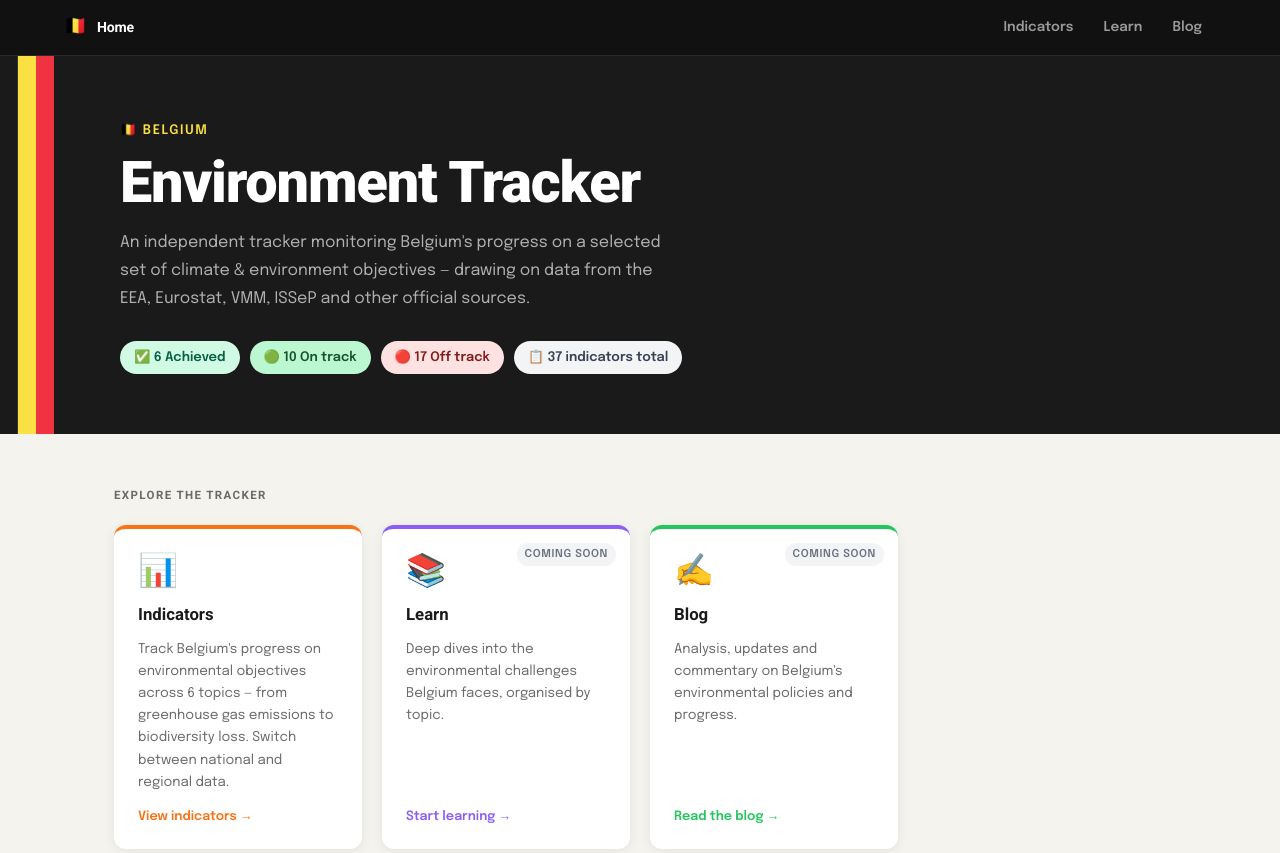
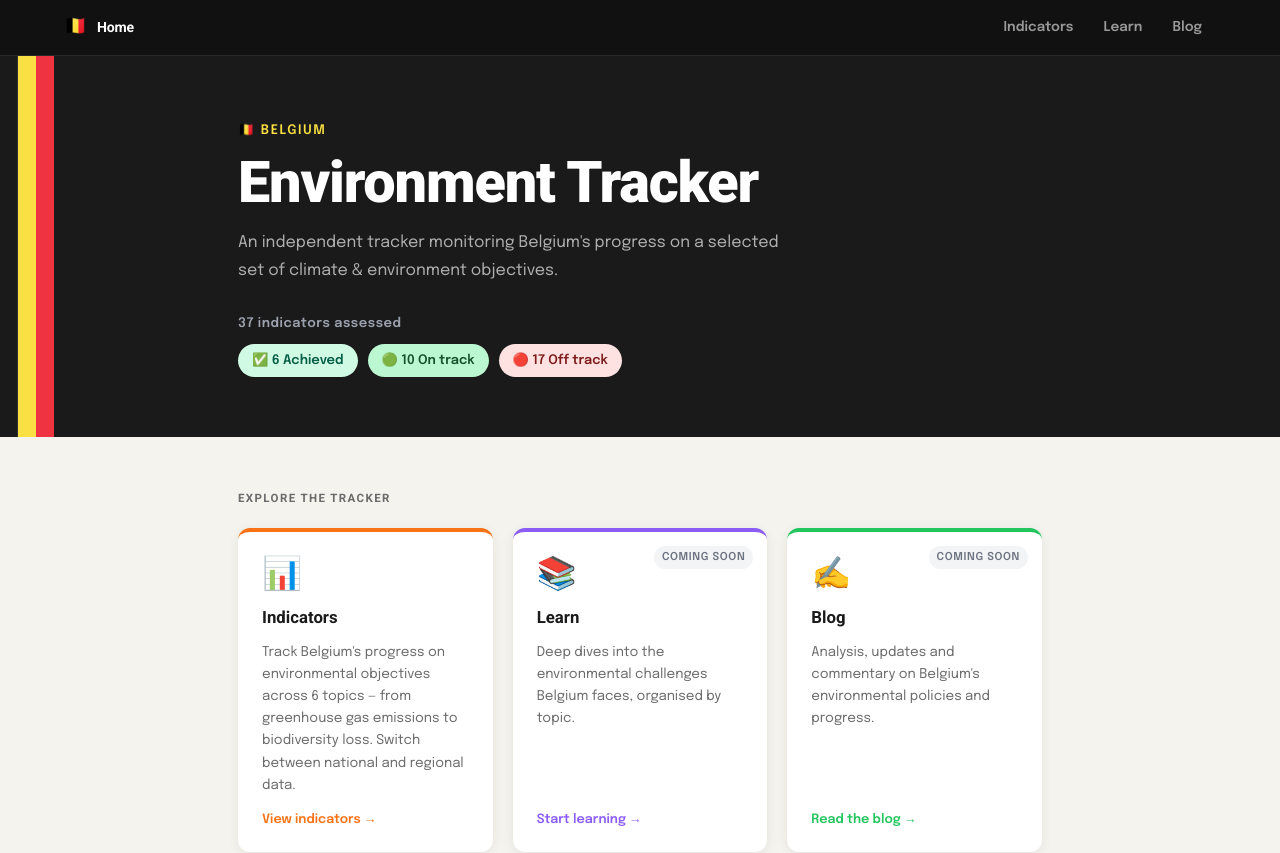
Before and after one commit to TjokMeuwissen/Belgium-Environment-Tracker, a Next.js app: page / in a window 1280 px wide. Shown: the top 853 px of the page. Built offline with nearby package versions, Linux system fonts and the light colour scheme.

Commit message:
Add files via upload

```diff
--- a/app/globals.css
+++ b/app/globals.css
@@ -438,9 +438,9 @@ footer { background: #1a1a1a; color: #666; text-align: center; padding: 24px 32p
 }
 
 .landing-hero-inner {
-  max-width: 1200px;
+  max-width: 900px;
   margin: 0 auto;
-  padding: 64px 48px 60px 80px;
+  padding: 64px 48px 60px;
 }
 
 .landing-eyebrow {
@@ -471,6 +471,20 @@ footer { background: #1a1a1a; color: #666; text-align: center; padding: 24px 32p
   margin-bottom: 28px;
 }
 
+.landing-hero-stats-wrap {
+  display: flex;
+  flex-direction: column;
+  gap: 10px;
+}
+
+.landing-hero-total {
+  font-family: 'Epilogue', sans-serif;
+  font-size: 0.82rem;
+  font-weight: 600;
+  color: #9ca3af;
+  letter-spacing: 0.04em;
+}
+
 .landing-hero-stats {
   display: flex;
   flex-wrap: wrap;
@@ -478,9 +492,9 @@ footer { background: #1a1a1a; color: #666; text-align: center; padding: 24px 32p
 }
 
 .landing-sections {
-  max-width: 1100px;
+  max-width: 900px;
   margin: 0 auto;
-  padding: 52px 24px 80px;
+  padding: 52px 48px 80px;
 }
 
 .landing-sections-label {
@@ -640,7 +654,7 @@ footer { background: #1a1a1a; color: #666; text-align: center; padding: 24px 32p
 
 @media (max-width: 640px) {
   .site-nav-brand { display: none; }
-  .landing-hero-inner { padding: 48px 20px 44px 64px; }
+  .landing-hero-inner { padding: 48px 24px 44px; }
   .shell-header { padding: 40px 20px 36px 64px; }
   .landing-grid { grid-template-columns: 1fr; }
 }
--- a/app/page.tsx
+++ b/app/page.tsx
@@ -69,14 +69,16 @@ export default function Home() {
           <p className="landing-eyebrow">🇧🇪 Belgium</p>
           <h1 className="landing-title">Environment Tracker</h1>
           <p className="landing-desc">
-            An independent tracker monitoring Belgium&#39;s progress on a selected set of climate &amp; environment objectives — drawing on data from the EEA, Eurostat, VMM, ISSeP and other official sources.
+            An independent tracker monitoring Belgium&#39;s progress on a selected set of climate &amp; environment objectives.
           </p>
           {stats && (
-            <div className="landing-hero-stats">
-              <div className="stat-pill achieved">✅ {stats.achieved} Achieved</div>
-              <div className="stat-pill ontrack">🟢 {stats.onTrack} On track</div>
-              <div className="stat-pill offtrack">🔴 {stats.offTrack} Off track</div>
-              <div className="stat-pill nodata">📋 {stats.total} indicators total</div>
+            <div className="landing-hero-stats-wrap">
+              <p className="landing-hero-total">{stats.total} indicators assessed</p>
+              <div className="landing-hero-stats">
+                <div className="stat-pill achieved">✅ {stats.achieved} Achieved</div>
+                <div className="stat-pill ontrack">🟢 {stats.onTrack} On track</div>
+                <div className="stat-pill offtrack">🔴 {stats.offTrack} Off track</div>
+              </div>
             </div>
           )}
         </div>
```
